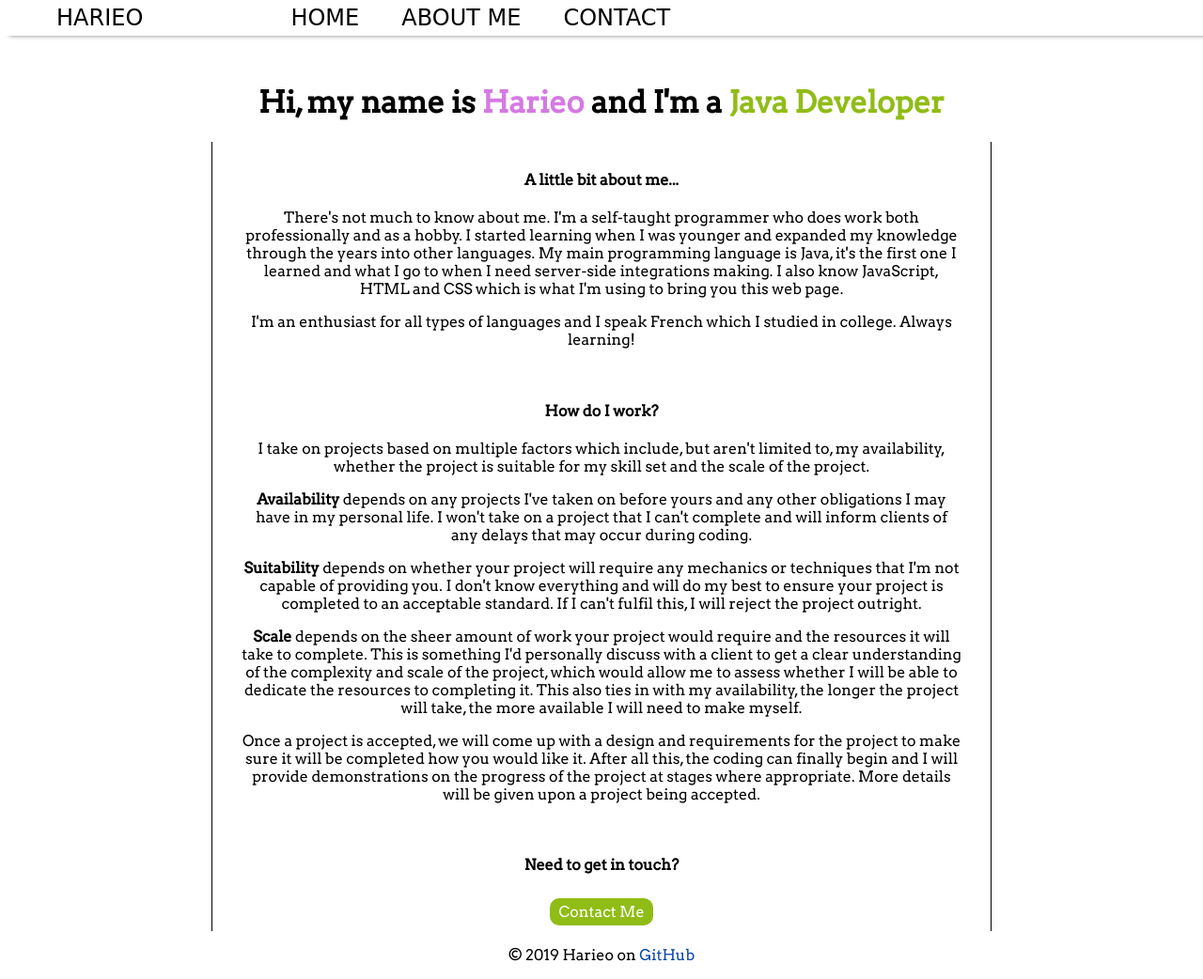
After one commit to Harieo/harieo.github.io, a PHP site: page /about.phtml in a window 1280 px wide. The commit adds this page. Shown: the whole page at 94% size. Run offline with PHP 8.4, Linux system fonts and the light colour scheme; some web fonts are replaced.

Commit message:
Updated social media information and about me

```diff
--- /dev/null
+++ b/about.phtml
@@ -0,0 +1,73 @@
+<!DOCTYPE html>
+<html lang="en-GB">
+<head>
+    <title>Harieo - About Me</title>
+    <link href="css/nav.css" type="text/css" rel="stylesheet">
+    <link href="css/body.css" type="text/css" rel="stylesheet">
+    <link rel="shortcut icon" type="image/png" href="images/favicon.png">
+    <script src="scripts/intro.js"></script>
+</head>
+
+<body>
+<?php include 'public/navbar.php'; ?>
+
+<div class="body-introduction">
+    <h1>Hi, my name is <span id="intro-name">Harieo</span> and I'm a <span id="intro-text">%occupation%</span></h1>
+    <div class="about-me">
+        <h4>A little bit about me...</h4>
+        <p>
+            There's not much to know about me. I'm a self-taught programmer who does work both professionally and as a
+            hobby. I started learning when I was younger and expanded my knowledge through the years into other
+            languages.
+            My main programming language is Java, it's the first one I learned and what I go to when I need server-side
+            integrations making. I also know JavaScript, HTML and CSS which is what I'm using to bring you this web
+            page.
+        </p>
+        <p>
+            I'm an enthusiast for all types of languages and I speak French which I studied in college. Always learning!
+        </p>
+        <br/>
+
+        <h4>How do I work?</h4>
+        <p>
+            I take on projects based on multiple factors which include, but aren't limited to, my availability, whether
+            the project is suitable for my skill set and the scale of the project.
+        </p>
+        <p>
+            <b>Availability</b> depends on any projects I've taken on before yours and any other
+            obligations I may have in my personal life. I won't take on a project that
+            I can't complete and will inform clients of any delays that may occur during coding.
+        </p>
+        <p>
+            <b>Suitability</b> depends on whether your project will require any mechanics or techniques that I'm not
+            capable of providing you. I don't know everything and will do my best
+            to ensure your project is completed to an acceptable standard. If I can't fulfil this, I will reject the
+            project outright.
+        </p>
+        <p>
+            <b>Scale</b> depends on the sheer amount of work your project would require and the resources it will take
+            to complete. This is something I'd personally discuss with a client to get
+            a clear understanding of the complexity and scale of the project, which would allow me to assess whether I
+            will be able to dedicate the resources to completing it. This also ties
+            in with my availability, the longer the project will take, the more available I will need to make myself.
+        </p>
+        <p>
+            Once a project is accepted, we will come up with a design and requirements for the project to make sure it
+            will be completed how you would like it. After all this, the coding can
+            finally begin and I will provide demonstrations on the progress of the project at stages where appropriate.
+            More details will be given upon a project being accepted.
+        </p>
+        <br/>
+
+        <h4>Need to get in touch?</h4>
+        <a href="mailto:business@harieo.net">
+            <div id="contact-button">
+                <p>Contact Me</p>
+            </div>
+        </a>
+    </div>
+</div>
+
+<?php include 'public/footer.php'; ?>
+</body>
+</html>
--- a/css/body.css
+++ b/css/body.css
@@ -1,5 +1,6 @@
 a {
     text-decoration: none;
+    color: #0645AD;
 }
 
 .body-introduction {
@@ -37,16 +38,21 @@ a {
 
 .body-image-link {
     display: flex;
-	vertical-align: middle;
 }
 
 .body-image-link h4 {
     margin: 10px;
+    font-weight: normal;
 }
 
 .body-image-link img {
     width: 32px;
     height: 32px;
+}
+
+.body-links iframe {
+    display: block;
+    text-align: left;
 }
 
 .about-me {
@@ -63,7 +69,7 @@ a {
 }
 
 .feature-container div {
-    margin: 0% 5%;
+    margin: 0 5%;
     width: 20%;
 }
 
@@ -98,6 +104,16 @@ a {
     bottom: 5px;
 }
 
+.sponsor-box {
+    text-align: center;
+}
+
+.sponsor-box iframe {
+    display: inline-block;
+    vertical-align: middle;
+    padding-top: 50px;
+}
+
 #lower-feature {
     margin-top: 5%;
 }
--- /dev/null
+++ b/public/footer.php
@@ -0,0 +1,4 @@
+<?php
+echo '<div class="footer">
+    <p>&copy; 2019 Harieo on <a href="https://github.com/Harieo" target="_blank">GitHub</a></p>
+</div>';
--- /dev/null
+++ b/public/navbar.php
@@ -0,0 +1,9 @@
+<?php
+echo '<div class="navbar">
+            <ul>
+                <li id="navbar-logo">Harieo</li>
+                <li class="navbar-button"><a href="index.phtml">Home</a></li>
+                <li class="navbar-button"><a href="about.phtml">About Me</a></li>
+                <li class="navbar-button"><a href="mailto:business@harieo.net" target="_blank">Contact</a></li>
+            </ul>
+        </div>';
--- a/scripts/intro.js
+++ b/scripts/intro.js
@@ -1,21 +1,22 @@
-const occupation_marker = "%occupation%";
-const occupations = ['Java Developer', 'Bot Programmer', 'Full-Time Student'];
+const occupations = ['Java Developer', 'Systems Administrator', 'Web Developer'];
 const colors = ['#90bc16', '#41a1d8', '#e8bb4c']
-var rawText = "error";
-var index = 0;
+let occupationsIndex = 0;
+let colorsIndex = 0;
 
 window.onload = function () {
-    rawText = document.getElementById("intro-text").innerHTML;
     swapIntroWords();
     window.setInterval(swapIntroWords, 3000);
 };
 
 function swapIntroWords() {
-    var element = document.getElementById("intro-text");
-    element.innerHTML = rawText.replace(occupation_marker, occupations[index]);
-    element.style.color = colors[index];
-    index = index + 1;
-    if (index >= occupations.length) {
-        index = 0;
-    }
+    const element = document.getElementById("intro-text");
+    element.innerHTML = occupations[occupationsIndex];
+    element.style.color = colors[colorsIndex];
+
+    occupationsIndex = incrementOrResetArrayIndex(occupationsIndex, occupations);
+    colorsIndex = incrementOrResetArrayIndex(colorsIndex, colors);
 }
+
+function incrementOrResetArrayIndex(currentIndex, array) {
+    return currentIndex < array.length - 1 ? currentIndex + 1 : 0;
+}
```
Also changed, not shown: about.html (deleted, +0 -68 lines), index.html (deleted, +0 -44 lines), index.phtml (added, +46 -0 lines), images/code_example.jpg (deleted), images/twitter.png (added). Lines whose indentation alone changed are shown as unchanged.
